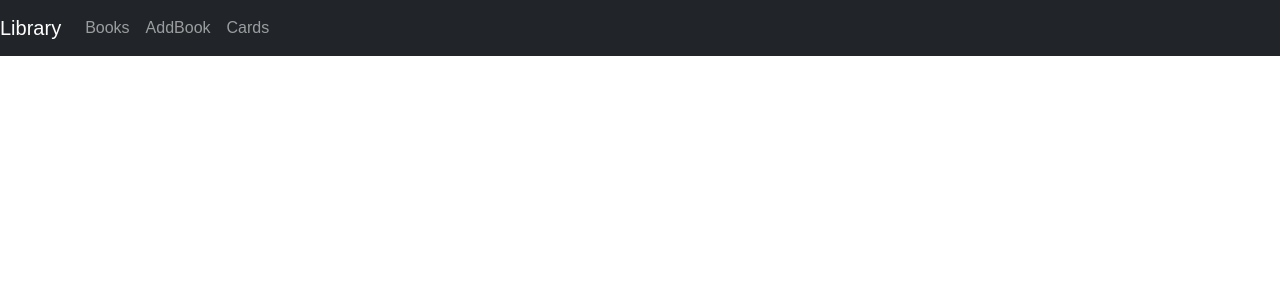
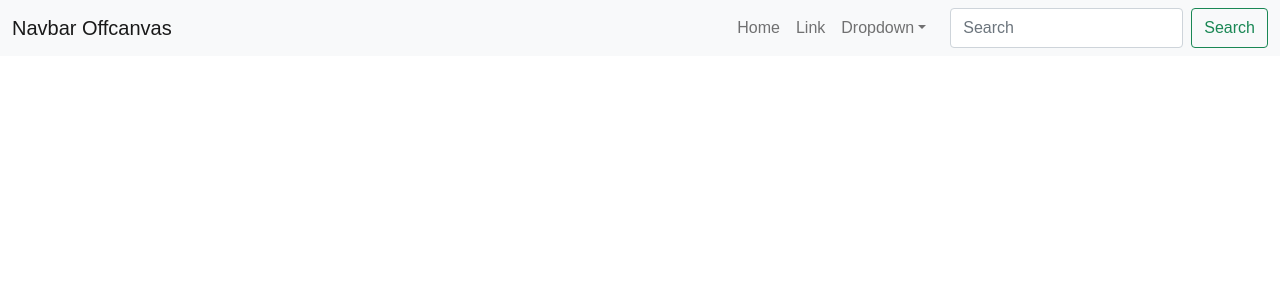
Before and after one commit to pawelm99/BilbiotekaOnline, a React (Create React App) app in the folder Frontend/library/: page / in a window 1280 px wide. Shown: the top 300 px of the page. Built offline with nearby package versions, Linux system fonts and the light colour scheme.

Commit message:
Zmiana navbar

```diff
--- a/Frontend/library/src/components/NavbarApp.js
+++ b/Frontend/library/src/components/NavbarApp.js
@@ -1,31 +1,68 @@
-import React from 'react'
-import { BrowserRouter as Router, Routes, Route, Link } from "react-router-dom";
-import {Nav, Navbar, NavDropdown} from 'react-bootstrap';
+import Button from 'react-bootstrap/Button';
+  import Container from 'react-bootstrap/Container';
+  import Form from 'react-bootstrap/Form';
+  import Nav from 'react-bootstrap/Nav';
+  import Navbar from 'react-bootstrap/Navbar';
+  import NavDropdown from 'react-bootstrap/NavDropdown';
+  import Offcanvas from 'react-bootstrap/Offcanvas';
+
 
 
 
 function NavbarApp() {
-  return (
-    <Navbar bg='dark' variant='dark' sticky='top' expand="lg">
-    <Navbar.Brand>
-       Library
-    </Navbar.Brand>
 
-    <Navbar.Toggle/>
-    <Navbar.Collapse>
+    return (
+      <>
+
+          <Navbar key={'xl'} bg="light" expand={'xl'} className="mb-3">
+            <Container fluid>
+              <Navbar.Brand href="#">Navbar Offcanvas</Navbar.Brand>
+              <Navbar.Toggle aria-controls={`offcanvasNavbar-expand-xl`} />
+              <Navbar.Offcanvas
+                id={`offcanvasNavbar-expand-xl`}
+                aria-labelledby={`offcanvasNavbarLabel-expand-xl`}
+                placement="end"
+              >
+                <Offcanvas.Header closeButton>
+                  <Offcanvas.Title id={`offcanvasNavbarLabel-expand-xl`}>
+                    Offcanvas
+                  </Offcanvas.Title>
+                </Offcanvas.Header>
+                <Offcanvas.Body>
+                  <Nav className="justify-content-end flex-grow-1 pe-3">
+                    <Nav.Link href="#action1">Home</Nav.Link>
+                    <Nav.Link href="#action2">Link</Nav.Link>
+                    <NavDropdown
+                      title="Dropdown"
+                      id={`offcanvasNavbarDropdown-expand-xl`}
+                    >
+                      <NavDropdown.Item href="#action3">Action</NavDropdown.Item>
+                      <NavDropdown.Item href="#action4">
+                        Another action
+                      </NavDropdown.Item>
+                      <NavDropdown.Divider />
+                      <NavDropdown.Item href="#action5">
+                        Something else here
+                      </NavDropdown.Item>
+                    </NavDropdown>
+                  </Nav>
+                  <Form className="d-flex">
+                    <Form.Control
+                      type="search"
+                      placeholder="Search"
+                      className="me-2"
+                      aria-label="Search"
+                    />
+                    <Button variant="outline-success">Search</Button>
+                  </Form>
+                </Offcanvas.Body>
+              </Navbar.Offcanvas>
+            </Container>
+          </Navbar>
+
+      </>
+    );
+  }
 
 
-
-    <Nav>
-      <Nav.Link as={Link} to={"/Books"} href = "Books">Books</Nav.Link>
-      <Nav.Link as={Link} to={"/AddBook"} href = "AddBook">AddBook</Nav.Link>
-      <Nav.Link as={Link} to={"/Cards"} href = "Cards">Cards</Nav.Link>
-    </Nav>
-
-    </Navbar.Collapse>
-
-  </Navbar>
-  )
-}
-
 export default NavbarApp
--- a/Frontend/library/src/components/pages/Cards.js
+++ b/Frontend/library/src/components/pages/Cards.js
@@ -37,10 +37,12 @@
   <Card.Body>
     <Card.Title>{book.name}</Card.Title>
     <Card.Text>
-      Some quick example text to build on the card title and make up the
-      bulk of the card's content.
+      Autor: Brindefe
     </Card.Text>
-    <Button variant="primary">Go somewhere</Button>
+    <Card.Text>
+      Price: 100 zl
+    </Card.Text>
+    <Button variant="primary">Read more</Button>
   </Card.Body>
 </Card>
 </Col>
```
